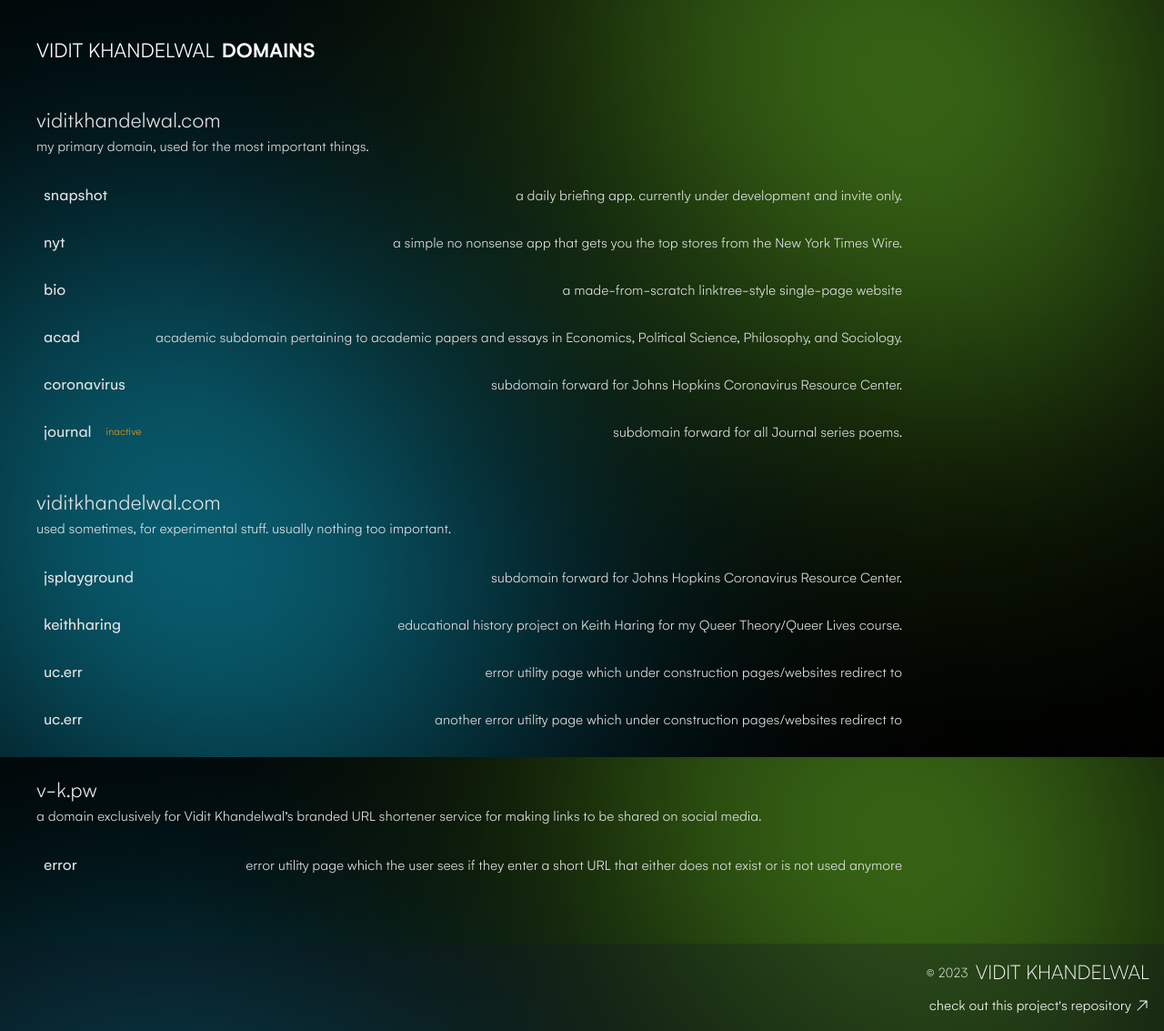
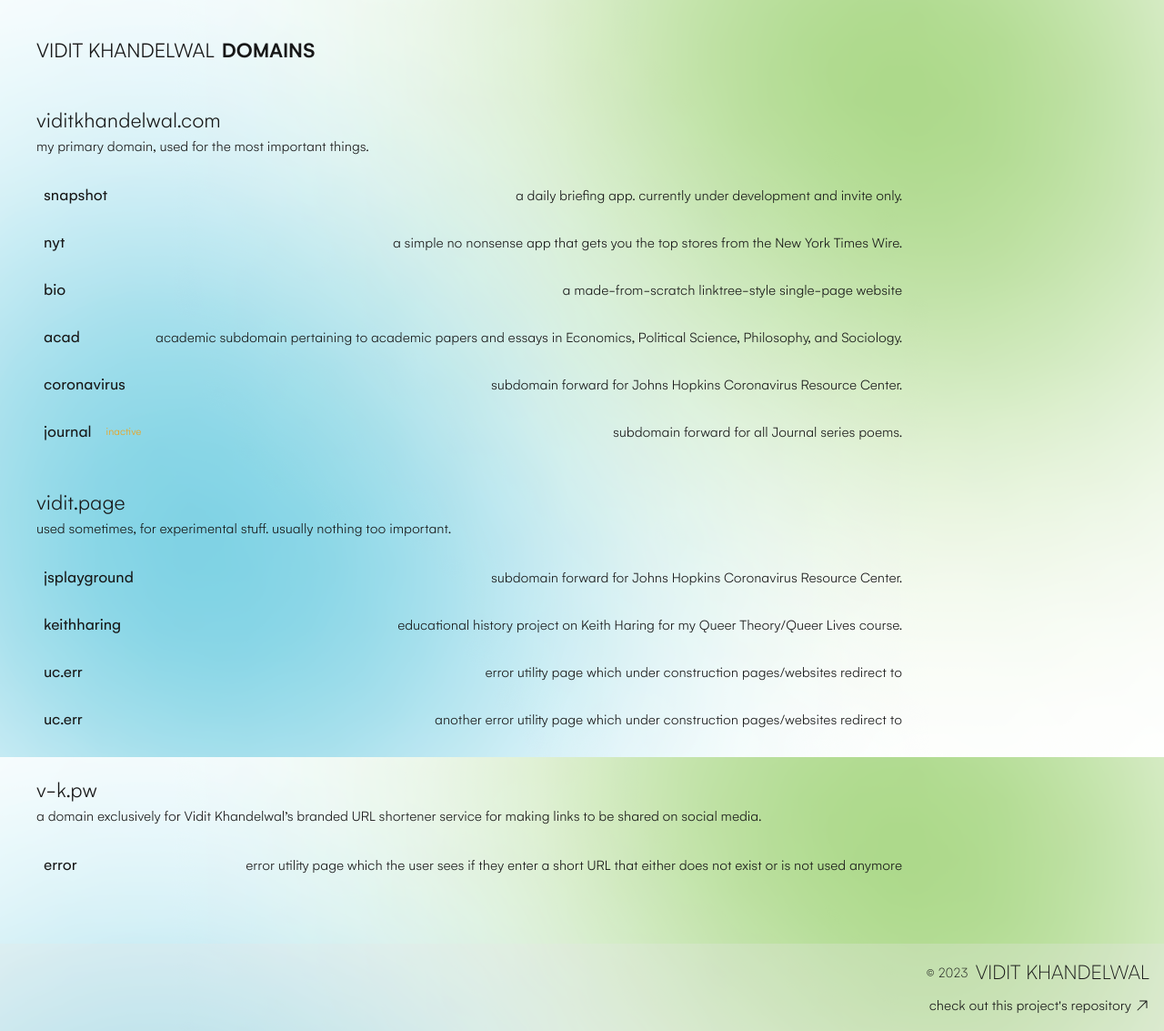
Before and after one commit to csvidit/domains-2, a Next.js app: page / in a window 1280 px wide. Shown: the top 1133 px of the page at 91% size. Built offline with nearby package versions, Linux system fonts and the light colour scheme.

Commit message:
added light+dark mode support

```diff
--- a/src/components/Footer.tsx
+++ b/src/components/Footer.tsx
@@ -4,12 +4,12 @@ import { HiArrowUpRight } from "react-icons/hi2";
 const Footer = () => {
   return (
     <div className="flex flex-row justify-center self-center w-screen">
-      <footer className="flex flex-col space-y-2 self-end p-4 items-end bg-gray-900 bg-opacity-30 w-full text-white overflow-hidden">
+      <footer className="flex flex-col space-y-2 self-end p-4 items-end bg-neutral-200 dark:bg-neutral-900 bg-opacity-30 w-full text-neutral-900 dark:text-neutral-100 overflow-hidden">
         <div className="flex flex-row space-x-2 items-center font-extralight">
           <p className="">&copy; 2023</p>
           <h2 className="text-2xl">VIDIT KHANDELWAL</h2>
         </div>
-        <div className="flex flex-row space-x-1 items-center text-white font-light">
+        <div className="flex flex-row space-x-1 items-center text-neutral-900 dark:text-neutral-100 font-light">
           <Link href="https://github.com/csvidit/domains-2">
             check out this project&apos;s repository
           </Link>
--- a/src/components/List.tsx
+++ b/src/components/List.tsx
@@ -3,7 +3,7 @@ import ListLink from "./ListLink";
 
 const List = () => {
   return (
-    <div className="text-neutral-200">
+    <div className="text-neutral-900 dark:text-neutral-200">
       <div className="mt-10 text-2xl font-light">
         <h3>viditkhandelwal.com</h3>
         <p className="text-base">
@@ -55,7 +55,7 @@ const List = () => {
         </ListLink>
       </div>
       <div className="mt-10 text-2xl font-light">
-        <h3>viditkhandelwal.com</h3>
+        <h3>vidit.page</h3>
         <p className="text-base">
           used sometimes, for experimental stuff. usually nothing too important.
         </p>
--- a/src/components/ListLink.tsx
+++ b/src/components/ListLink.tsx
@@ -5,7 +5,7 @@ const ListLink = (props: {href: string, children: any}) => {
     <Link
       href="https://snapshot.viditkhandelwal.com"
       rel="noreferrer noopener"
-      className="flex flex-row space-x-4 justify-between items-center p-2 rounded-xl hover:bg-zinc-100 hover:bg-opacity-10 w-11/12 lg:w-3/4"
+      className="flex flex-row space-x-4 justify-between items-center p-2 rounded-xl hover:bg-neutral-500 dark:hover:bg-neutral-100 hover:bg-opacity-10 dark:hover:bg-opacity-10 w-11/12 lg:w-3/4"
     >
       {props.children}
     </Link>
--- a/src/components/MainContainer.module.css
+++ b/src/components/MainContainer.module.css
@@ -126,7 +126,6 @@
 
 @media screen and (max-width: 1000px) {
   .main_container {
-    background-image: url("/background.png");
     background-repeat: no-repeat;
     background-size: cover;
     background-attachment: scroll;
@@ -136,10 +135,23 @@
 
 @media screen and (min-width: 1001px) {
   .main_container {
-    background-image: url("/background.png");
     background-repeat: no-repeat;
     background-size: cover;
     background-attachment: fixed;
     font-family: "Gelion", "sans-serif";
   }
 }
+
+@media (prefers-color-scheme: dark)
+{
+  .main_background{
+    background-image: url("/background.png");
+  }
+}
+
+@media (prefers-color-scheme: light)
+{
+  .main_background{
+    background-image: url("/background-light.png");
+  }
+}
--- a/src/components/MainContainer.tsx
+++ b/src/components/MainContainer.tsx
@@ -2,7 +2,7 @@ import styles from "./MainContainer.module.css"
 
 const MainContainer = (props: { children: any }) => {
   return (
-    <div className={"w-screen h-full flex flex-col space-y-6 justify-center "+styles.main_container}>{props.children}</div>
+    <div className={"w-screen h-full flex flex-col space-y-6 justify-center "+styles.main_container+" "+styles.main_background}>{props.children}</div>
   );
 };
 
--- a/src/pages/index.tsx
+++ b/src/pages/index.tsx
@@ -39,17 +39,17 @@ export default function Home() {
               className="flex flex-col space-y-1"
             >
               <Link href="https://viditkhandelwal.com">
-                <motion.h1 className="text-white font-light z-10">
+                <motion.h1 className="text-neutral-900 dark:text-neutral-100 font-light z-10">
                   Vidit Khandelwal
                 </motion.h1>
               </Link>
 
               <motion.div
                 variants={variants2}
-                className="border-t border-t-white w-0 z-0 h-1/2 bg-white"
+                className="border-t border-t-neutral-900 dark:border-t-neutral-100 w-0 z-0 h-1/2 bg-neutral-900 dark:bg-neutral-100"
               ></motion.div>
             </motion.div>
-            <h1 className="text-white font-medium">Domains</h1>
+            <h1 className="text-neutral-900 dark:text-neutral-100 font-medium">Domains</h1>
           </motion.div>
           {/* <div className="flex flex-row space-x-1">
             <div className="text-cyan-500">This list is</div>
```
Also changed, not shown: public/background-light.png (added).
